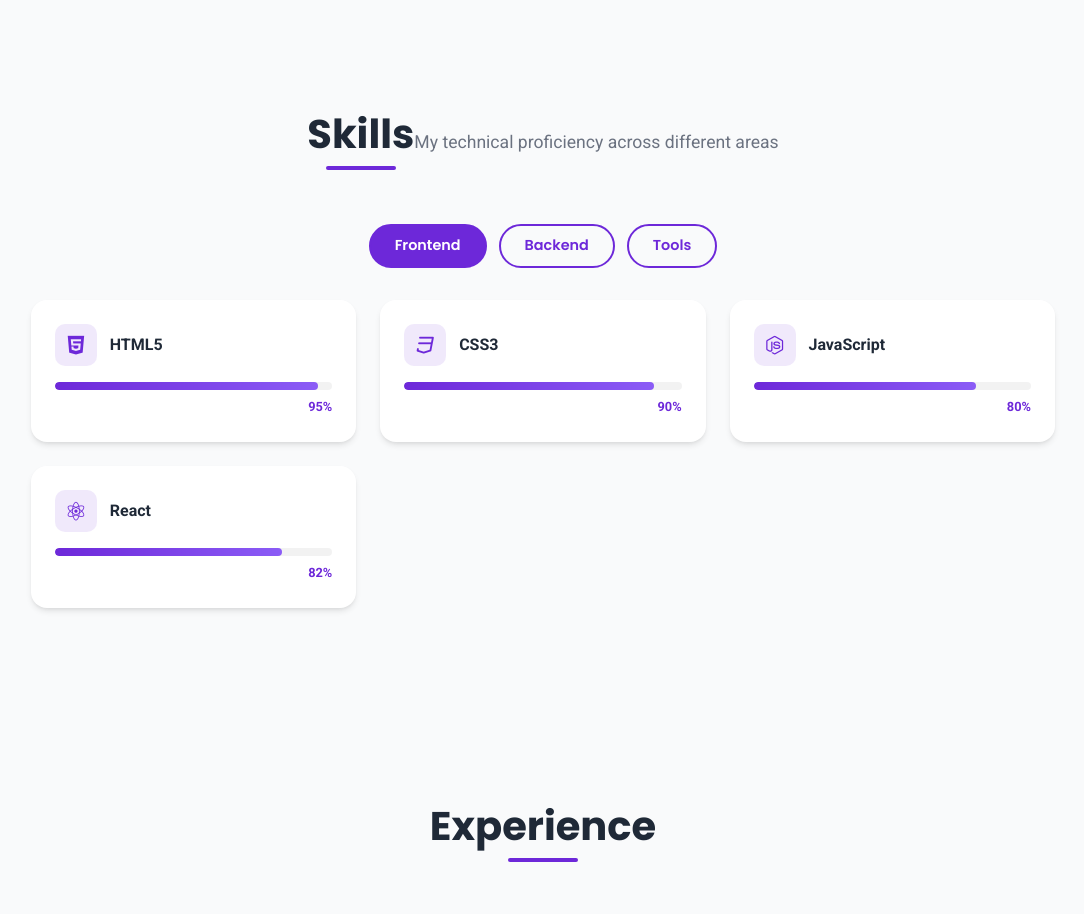
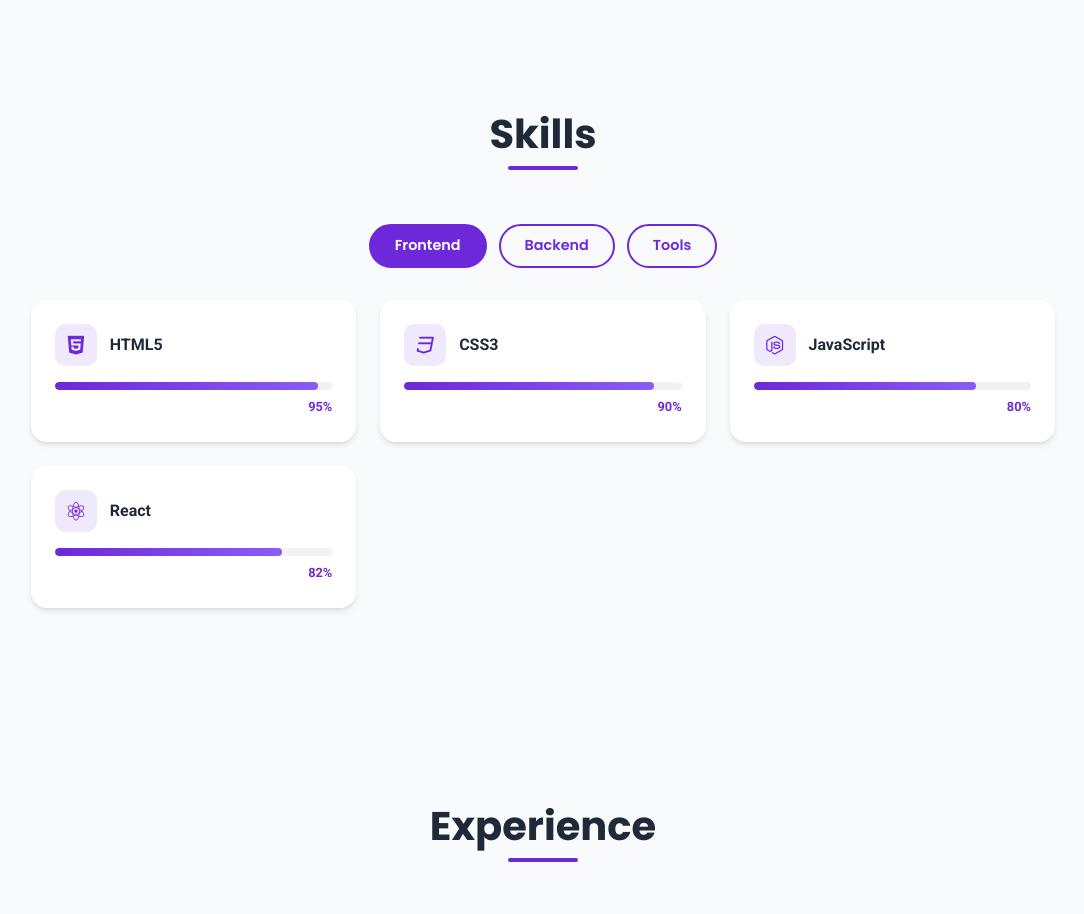
Before and after one commit to prospee66/Portfolio, a React (Vite) app: page / in a window 1280 px wide. Shown: the part 2240-3154 px from the top of the page, without its empty margins (97-1181 px from the left). Built offline with nearby package versions, Linux system fonts and the light colour scheme.

Commit message:
remove Skills subtitle

```diff
--- a/src/components/Skills.jsx
+++ b/src/components/Skills.jsx
@@ -65,7 +65,6 @@ export default function Skills() {
     <section className="section wrapper" id="skills" ref={sectionRef}>
       <div className="top-header">
         <h1>Skills</h1>
-        <span>My technical proficiency across different areas</span>
       </div>
 
       <div className="skills-tabs">
```
